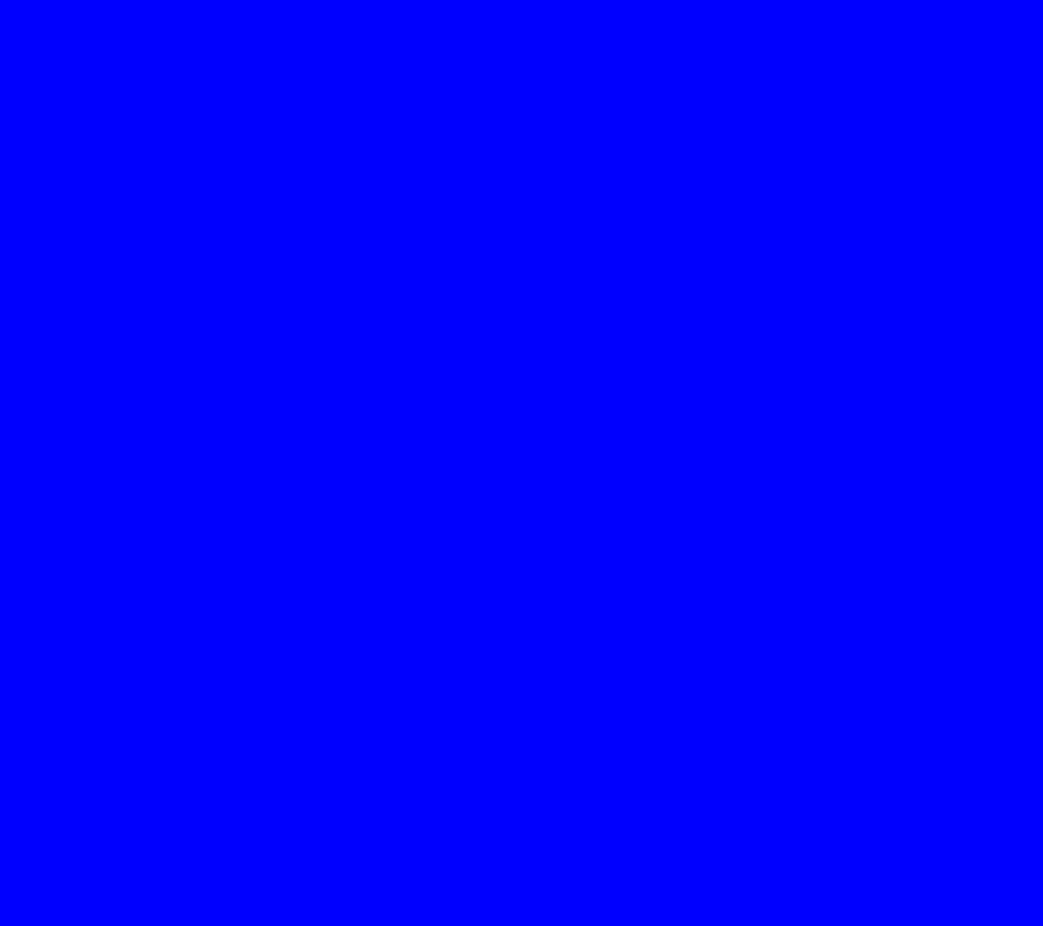
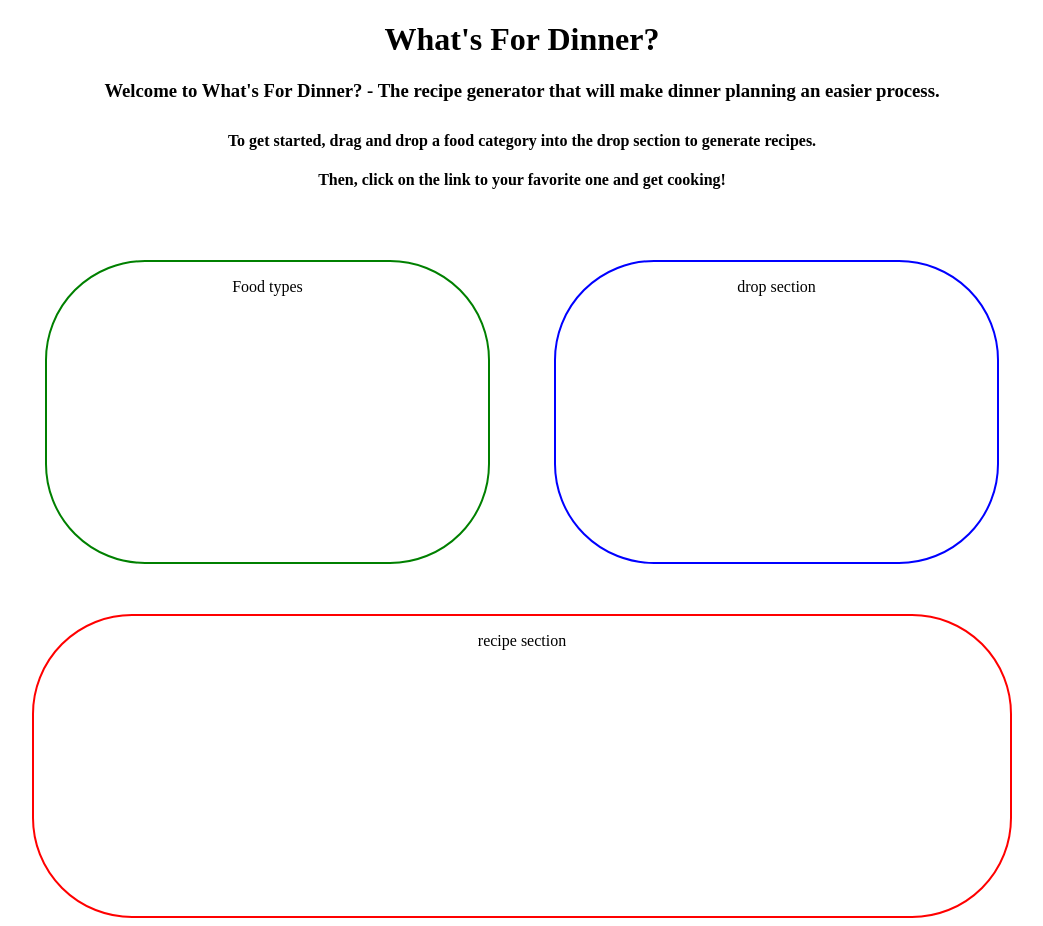
Before and after one commit to marcoriesgo/Recipe-Discovery, a plain HTML site: page index.html in a window 1280 px wide. Shown: the whole page, without its empty margins (118-1161 px from the left). Before the commit the page ends 800 px from the top, so only its background shows below. Drawn offline with nearby package versions, Linux system fonts and the light colour scheme.

Commit message:
working on CSS

```diff
--- a/index.html
+++ b/index.html
@@ -10,6 +10,22 @@
     <title>What's For Dinner?</title>
 </head>
 <body>
+    <h1>What's For Dinner?</h1>
+    <h3>Welcome to What's For Dinner? - The recipe generator that will make dinner planning an easier process.</h3>
+    <h4 id="instructions">To get started, drag and drop a food category into the drop section to generate recipes.</h4>
+    <h4>Then, click on the link to your favorite one and get cooking!</h4>
+
+    <section id="fooditems">
+        <p>Food types</p>
+    </section>
+
+    <section id="userinput">
+        <p>drop section</p>
+    </section>
+
+    <section id="recipes">
+        <p>recipe section</p>
+    </section>
 
 </body>
 </html>
--- a/style.css
+++ b/style.css
@@ -1,3 +1,37 @@
 body {
-    background: blue;
+    text-align: center;
+    margin-left: 150px;
+    margin-right: 150px;
 }
+
+#instructions {
+    margin-top: 30px;
+}
+
+#fooditems {
+    border: 2px solid green;
+    background:;
+    margin-top: 50px;
+    height: 300px;
+    display: inline-block;
+    width: 45%;
+    margin-right: 30px;
+    border-radius: 100px;
+}
+
+#userinput {
+    border: 2px solid blue;
+    margin-top: 50px;
+    height: 300px;
+    display: inline-block;
+    width: 45%;
+    margin-left: 30px;
+    border-radius: 100px;
+}
+
+#recipes {
+    border: 2px solid red;
+    margin-top: 50px;
+    height: 300px;
+    border-radius: 100px
+}
```
Also changed, not shown: 1 other file.
